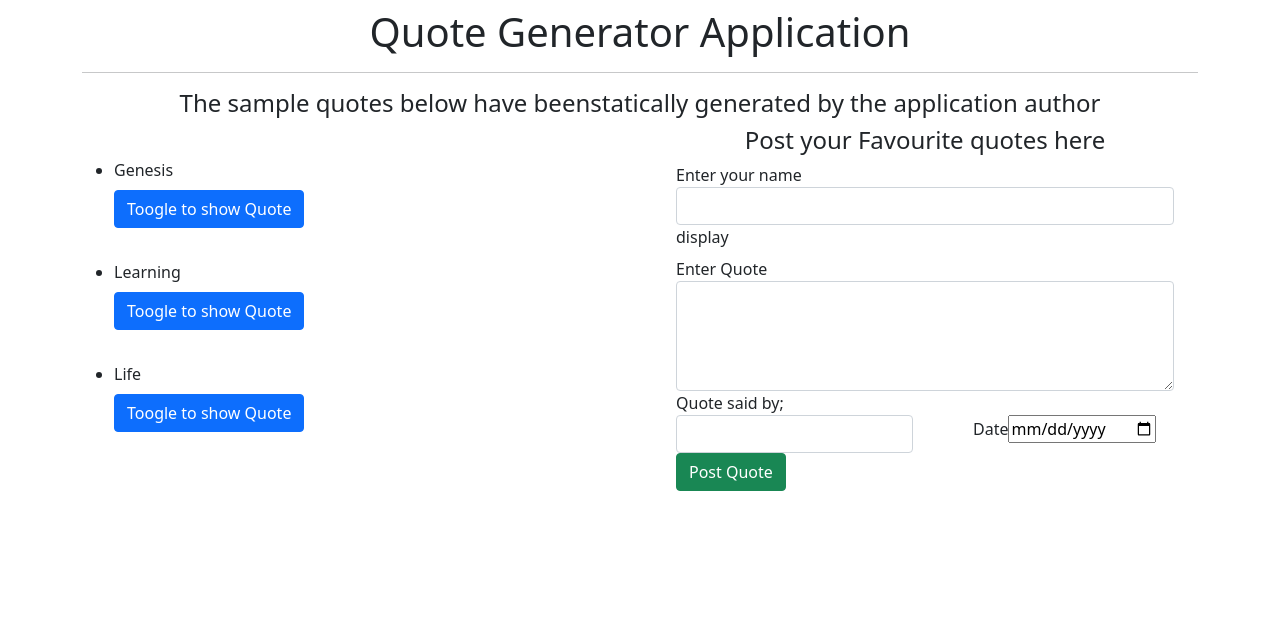
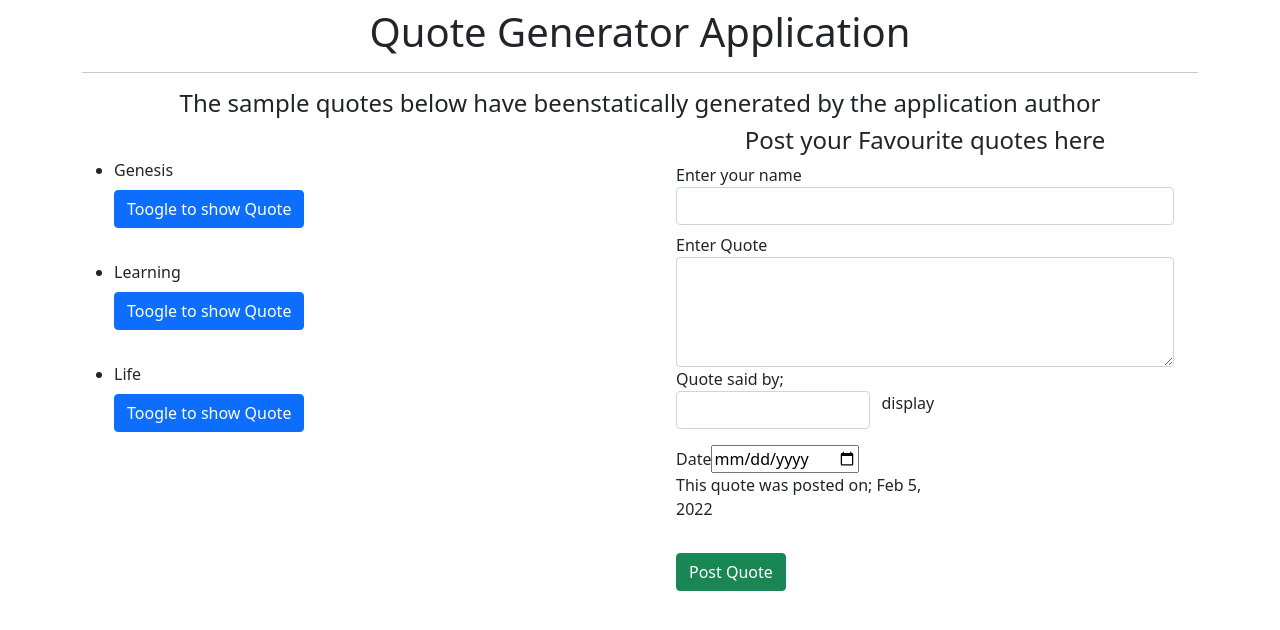
Before and after one commit to kimperria/Quote-App, an Angular app: page / in a window 1280 px wide. Shown: the top 630 px of the page. Built offline with nearby package versions, Linux system fonts and the light colour scheme.

Commit message:
validates form compoent and set date pipe on posted date

```diff
--- a/src/app/quote-form/quote-form.component.html
+++ b/src/app/quote-form/quote-form.component.html
@@ -7,8 +7,11 @@
             </div>
 
             <div>
-                <input type="text" class="form-control" id="userName" [(ngModel)]="newQuote.name" name="name" required>
-                display {{newQuote.name}}
+                <input type="text" class="form-control" id="userName" [(ngModel)]="newQuote.name" name="name" #name='ngModel' required>
+                <!-- display {{newQuote.name}} -->
+            </div>
+            <div [hidden]="name.valid || name.pristine" class="alert alert-danger mt-3">
+                <h6>Your name is required</h6>
             </div>
 
         </div>
@@ -17,22 +20,36 @@
                 <label for="quote">Enter Quote</label>
             </div>
             <div>
-                <textarea class="form-control" name="" id="userQuote" rows="4" required></textarea>
+                <textarea class="form-control" id="userQuote" rows="4" [(ngModel)]="newQuote.say" name="say" #say="ngModel" required></textarea>
+            </div>
+            <!-- Display {{newQuote.say}} -->
+            <div [hidden]="say.valid || say.pristine" class="alert alert-danger mt-3">
+                <h6>Quote is required</h6>
             </div>
         </div>
         <div class="form-group row">
             <div>
                 <label for="name">Quote said by;</label>
             </div>
-            <div class="col-md-6 col-sm-6">
-                <input type="text" class="form-control" id="authorName" required>
+            <div class="col-md-5 col-sm-6">
+                <input type="text" class="form-control" id="authorName" [(ngModel)]="newQuote.author" name="author" #author="ngModel" required>
             </div>
-            <div class="col-md-6 ps-5">
-                    <label for="createdDate">Date</label>
-                    <input type="date" id="postedDate" [(ngModel)]="newQuote.postedDate" name="postedDate" required>
+            display {{newQuote.author}}
+            <div [hidden]="author.valid || author.pristine" class="alert alert-danger col-md-6">
+                <h6>Author's name is required</h6>
             </div>
         </div>
-        <button type="submit" class="btn btn-success">Post Quote</button>
+        <div class="col-md-6 mt-3">
+            <label for="createdDate">Date</label>
+            <input type="date" id="postedDate" [(ngModel)]="newQuote.postedDate" name="postedDate" #date="ngModel" required>
+                <p> This quote was posted on; {{newQuote.postedDate|date}} </p>
+        </div>
+
+
+        <div [hidden]="date.valid || date.valid" class="alert alert-danger">
+            <h6>Date is required</h6>
+        </div>
+        <button type="submit" class="btn btn-success mt-3">Post Quote</button>
     </form>
 
 </div>
```
